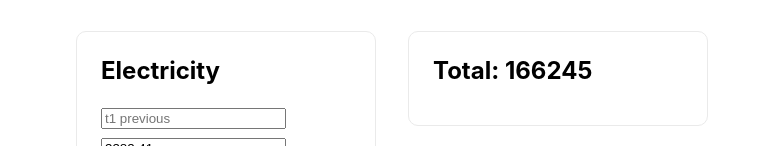
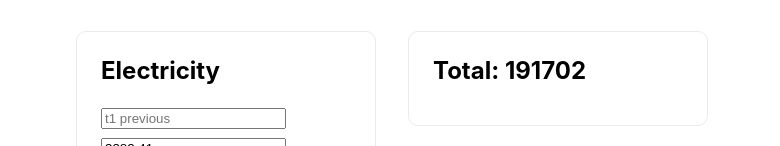
Before and after one commit to Metastasis/kommune, a Next.js app: page / in a window 1280 px wide. Shown: the part 458-604 px from the top of the page, without its empty margins (248-1028 px from the left). Built offline with nearby package versions, Linux system fonts and the light colour scheme.

Commit message:
Добавлен расчет водоотведения

```diff
--- a/pages/index.tsx
+++ b/pages/index.tsx
@@ -222,6 +222,8 @@ function calculateCommunal(meterReadings: MeterReadings, fees: CalcTarrifs, elet
   const coldWater = meterReadings.coldWater.current - meterReadings.coldWater.previous
   const coldWaterTotal = coldWater * fees.coldWater
 
+  const drainage = (coldWater + hotWater) * fees.drainage
+
   let eletricityTotal = 0
   if (eletricityRateNumber === 1) {
 
@@ -235,7 +237,7 @@ function calculateCommunal(meterReadings: MeterReadings, fees: CalcTarrifs, elet
     eletricityTotal = eletricityT1 * fee.t1 + eletricityT2 * fee.t2 + eletricityT3 * fee.t3
   }
 
-  return Math.round(hotWaterTotal + coldWaterTotal + eletricityTotal)
+  return Math.round(hotWaterTotal + coldWaterTotal + drainage + eletricityTotal)
 }
 
 function selectFees({cookerType, tariffs}: {cookerType: 'gas' | 'eletricity', tariffs: Tarrifs}) {
```
